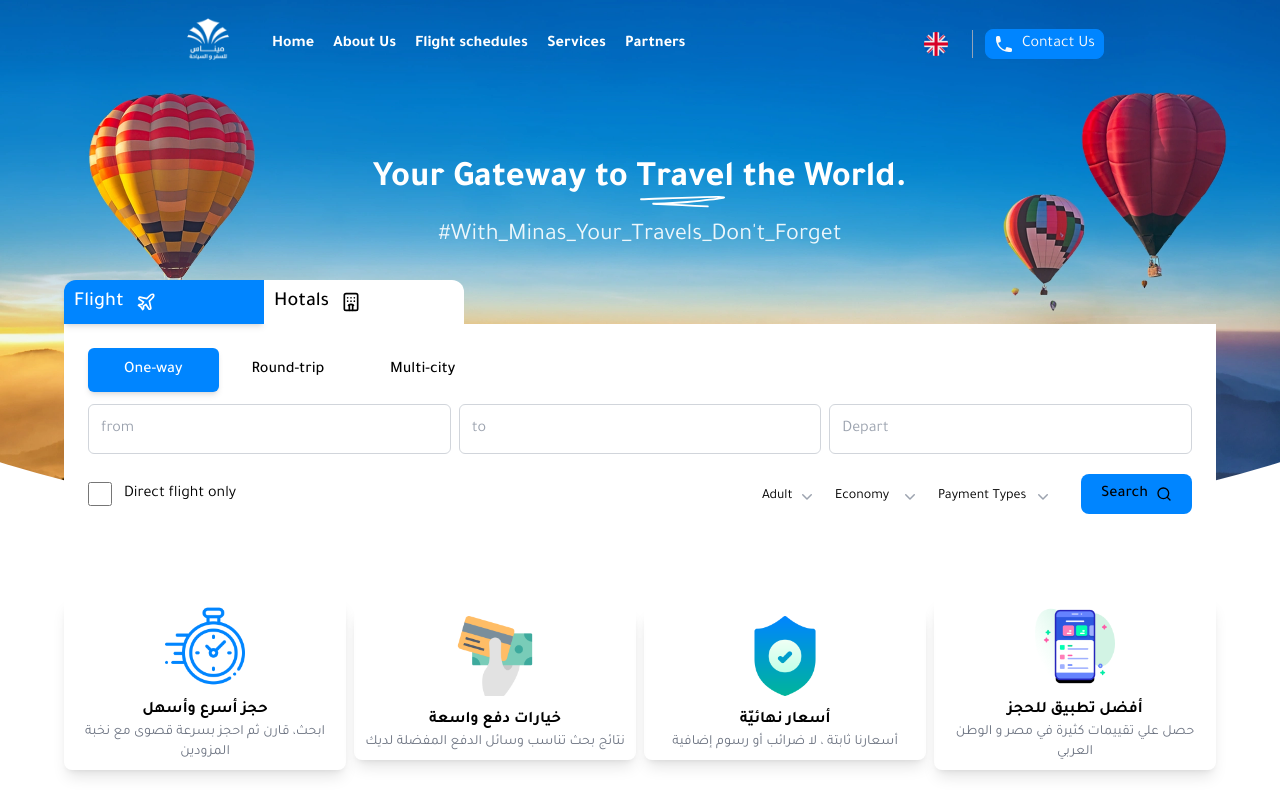
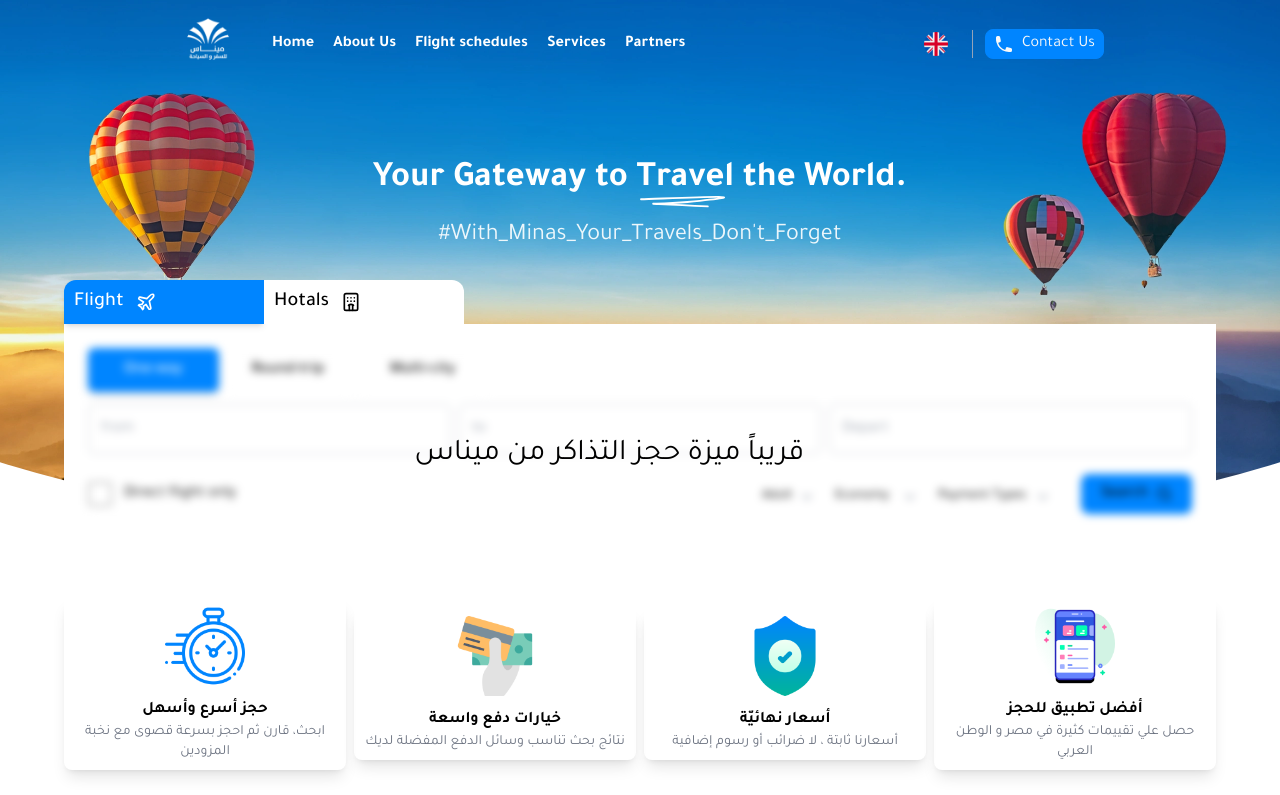
Before and after one commit to SolomDev00/Minasagency, a React (Vite) app: page / in a window 1280 px wide. Shown: the top 795 px of the page. Built offline with nearby package versions, Linux system fonts and the light colour scheme.

Commit message:
New Update.

```diff
--- a/package.json
+++ b/package.json
@@ -24,6 +24,7 @@
     "i18next": "^23.10.1",
     "localforage": "^1.10.0",
     "match-sorter": "^6.3.1",
+    "primereact": "^10.8.4",
     "react": "^18.2.0",
     "react-countup": "^6.5.0",
     "react-dom": "^18.2.0",
--- a/src/components/navbar/index.tsx
+++ b/src/components/navbar/index.tsx
@@ -8,7 +8,7 @@ import {
 } from "@heroicons/react/20/solid";
 import { useTranslation } from "react-i18next";
 import UK from "../../assets/uk.png";
-import UAE from "../../assets/uae.png";
+import EG from "../../assets/eg.png";
 import { Link } from "react-router-dom";
 import LogoImg from "../../assets/light.png";
 
@@ -174,7 +174,7 @@ const Navbar = () => {
               {i18n.language === "en" ? (
                 <img className="w-6" src={UK} alt="english" />
               ) : (
-                <img className="w-6" src={UAE} alt="arabic" />
+                  <img className="w-6" src={EG} alt="arabic" />
               )}
             </button>
           </div>
--- a/src/components/tickets/flights/index.tsx
+++ b/src/components/tickets/flights/index.tsx
@@ -15,7 +15,7 @@ export default function FlightTabs() {
 
   return (
     <div
-      className="w-full max-sm:w-[98.7%] px-2 sm:px-0"
+      className="blur-sm pointer-events-none w-full max-sm:w-[98.7%] px-2 sm:px-0"
       dir={i18n.language === "en" ? "ltr" : "rtl"}
     >
       <Tab.Group>
--- a/src/components/tickets/index.tsx
+++ b/src/components/tickets/index.tsx
@@ -19,7 +19,7 @@ export default function TicketTabs() {
       dir={i18n.language === "en" ? "ltr" : "rtl"}
     >
       <Tab.Group>
-        <Tab.List className="w-[400px] max-sm:w-full flex justify-end items-end bg-background/20">
+        <Tab.List className="pointer-events-none w-[400px] max-sm:w-full flex justify-end items-end bg-background/20">
           <Tab
             className={({ selected }) =>
               classNames(
@@ -64,7 +64,9 @@ export default function TicketTabs() {
               "focus:outline-none"
             )}
           >
-            <div className="py-3 px-3">
+            {/* <div className="py-3 px-3"> */}
+            <div className="relative w-full py-3 px-3 text-center">
+              <h2 className="absolute top-2/4 left-[30%] z-50 text-3xl text-black">قريباً ميزة حجز التذاكر من ميناس</h2>
               <FlightTabs />
             </div>
           </Tab.Panel>
--- a/src/views/website/HotalSection.tsx
+++ b/src/views/website/HotalSection.tsx
@@ -1,4 +1,5 @@
 import { Link } from "react-router-dom";
+import { Image } from 'primereact/image';
 import Slider from "react-slick";
 import DHBImg from "../../assets/places/DHB.webp";
 import ASWImg from "../../assets/places/ASW.webp";
```
Also changed, not shown: 1 other file (tests, documents, lock files or other folders).
